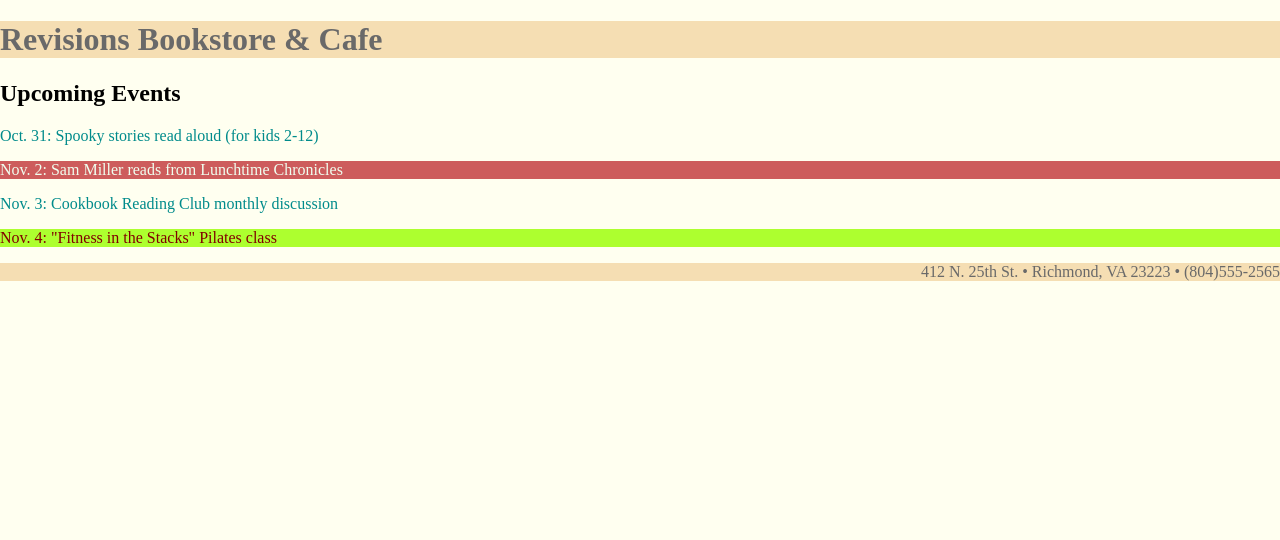
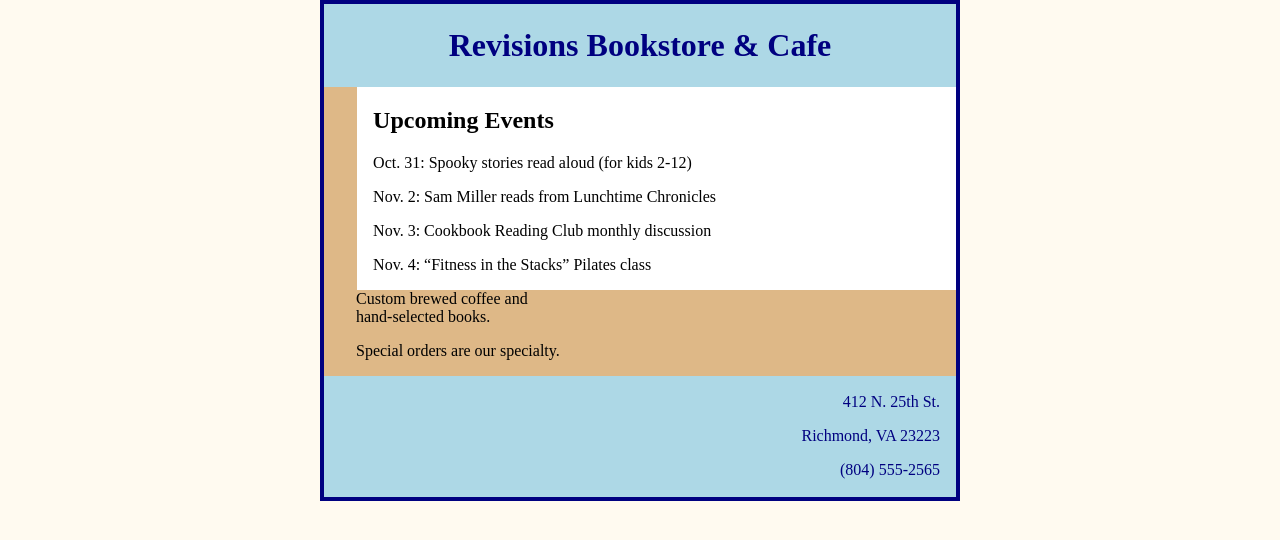
Before and after one commit to KeithTeoHongWei/Repository, a plain HTML site: page index.html in a window 1280 px wide. Drawn offline with Linux system fonts and the light colour scheme.

Commit message:
yes i did it

```diff
--- a/index.html
+++ b/index.html
@@ -1,28 +1,42 @@
-<!doctype html>
+
+<!DOCTYPE html>
 <html lang="en">
    <head>
       <title>Revisions Bookstore &amp; Cafe</title>
       <!--
-            Revisions Bookstore & Cafe style sheet
-            Filename: whateveryouwant.css
+         Revisions Bookstore and Cafe main web page
+         Filename: index.html
 
-            Author: KeithTeoHongWei
-            Date: 23/4/2018
-            HTML5 and CSS3 Illustrated Unit C, Lessons
+         Author:   Keith Teo Hong Wei
+         Date:     29/4/2018
+         HTML5 and CSS3 Illustrated Unit D, Visual Workshop
       -->
       <meta charset="utf-8">
+      <meta name="viewport" content="width=device-width">
       <script src="modernizr.custom.62074.js"></script>
-        <link rel="stylesheet" type="text/css" href="styles.css" />
+      <link rel="stylesheet" href="styles.css">
    </head>
    <body>
+      <div class="container">
+         <header>
             <h1>Revisions Bookstore &amp; Cafe</h1>
+         </header>
+         <article>
             <h2>Upcoming Events</h2>
-        <div>
-            <p class="accent">Oct. 31: Spooky stories read aloud (for kids 2-12)</p>
-            <p style="background-color: indianred; color: honeydew;">Nov. 2: Sam Miller reads from Lunchtime Chronicles</p>
-            <p class="accent">Nov. 3: Cookbook Reading Club monthly discussion</p>
-            <p style="background-color: greenyellow; color: maroon">Nov. 4: "Fitness in the Stacks" Pilates class</p>
+            <p>Oct. 31: Spooky stories read aloud (for kids 2-12)</p>
+            <p>Nov. 2: Sam Miller reads from Lunchtime Chronicles</p>
+            <p>Nov. 3: Cookbook Reading Club monthly discussion</p>
+            <p>Nov. 4: &ldquo;Fitness in the Stacks&rdquo; Pilates class</p>
+         </article>
+         <aside>
+            <p>Custom brewed coffee and hand-selected books.</p>
+            <p>Special orders are our specialty.</p>
+         </aside>
+         <footer>
+            <p>412 N. 25th St.</p>
+            <p>Richmond, VA 23223</p>
+            <p>(804) 555-2565</p>
+         </footer>
       </div>
    </body>
-    <footer id="contact">412 N. 25th St. &#8226; Richmond, VA 23223 &#8226; (804)555-2565</footer>
 </html>
--- a/styles.css
+++ b/styles.css
@@ -1,21 +1,49 @@
+/*
+   Revisions Bookstore and Cafe style sheet
+   Filename: styles.css
+
+   Author:   Keith Teo Hong Wei
+   Date:     29//4/2018
+   HTML5 and CSS3 Illustrated Unit D, Visual Workshop
+ */
+
+/* body and page container */
 body {
-    background-color: ivory;
-    text-align: left;
-    margin: 0;
-}
-#contact {
+    background-color: floralwhite;
+    border: 0.25em solid navy;
+    margin: 0 20em;
+ }
+ .container {
+    background-color: burlywood;
+ }
+
+ /* headings */
+ header {
+    text-align: center;
+    color: navy;
+    background-color: lightblue;
+    padding: 0.1em 0;
+ }
+
+ /* main content */
+ article {
+    background-color: white;
+    float: right;
+    padding: 0 15em 0 1em;
+ }
+
+ /* sidebar */
+ aside {
+    background-color: burlywood;
+    padding: 0.5em 0 0 2em;
+    width: 13em;
+ }
+
+ /* footer section */
+ footer {
+    color: navy;
+    background-color: lightblue;
     text-align: right;
-}
-.accent {
-    color: darkcyan;
-}
-h1, #contact {
-    background-color: wheat;
-    color: dimgray;
-}
-h1 {
-    position: relative;
-}
-h2 {
-    position: relative;
-}
+    clear: right;
+    padding: 0.1em 1em;
+ }
```
Lines whose indentation alone changed are shown as unchanged.
